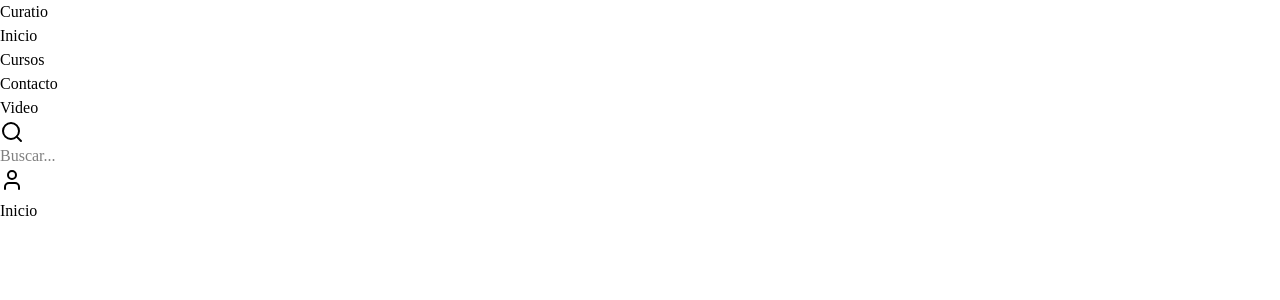
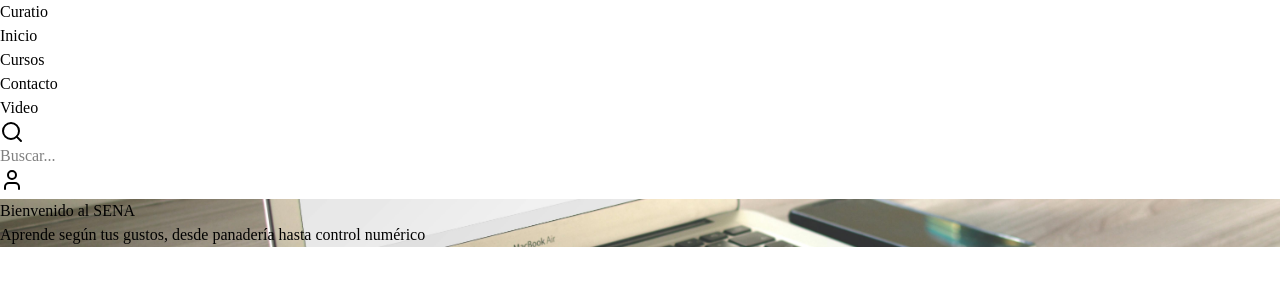
Before and after one commit to m3ch4/curatio-jhonier-actividades-clase-tareas, a React (Vite) app in the folder frontend/curatio/: page / in a window 1280 px wide. Shown: the top 300 px of the page. Built offline with nearby package versions, Linux system fonts and the light colour scheme.

Commit message:
feat: Creamos componente HomePge, se condicionó que solo en esta pagina se muestre el Hero

```diff
--- a/frontend/curatio/src/app/router/index.jsx
+++ b/frontend/curatio/src/app/router/index.jsx
@@ -1,6 +1,7 @@
 import {createBrowserRouter} from "react-router-dom"
 import MainLayout from "@/shared/layout/MainLayout"
 import ProfilePage from "../../features/users/pages/ProfilePage";
+import HomePage from "../../features/home/pages/HomePage";
 
 const router = createBrowserRouter([
     {
@@ -9,7 +10,7 @@ const router = createBrowserRouter([
             children: [
                 {
                     index: true,
-                    element: <h1 className="p-4">Inicio</h1>
+                    element: <HomePage/>
                 },
                 {
                     path:"cursos",
--- a/frontend/curatio/src/features/home/pages/HomePage.jsx
+++ b/frontend/curatio/src/features/home/pages/HomePage.jsx
@@ -1,2 +1,26 @@
+//import heroBg from "../../../assets/imagen-hero.jpg"
+import heroBg from "../../../assets/images/imagen-hero.jpg";
 
-//página pública
+export default function HomePage(){
+
+    return(
+        <section
+            className="relative min-h-screen w-full flex items-center justify-center text-black"
+            style={{
+                backgroundImage: `url(${heroBg})`,
+                backgroundSize: "cover",
+                backgroundPosition: "center",
+            }}>
+            <div className="absolute inset-0 bg-black/40"></div>
+
+            <div className="relative z-10 text-center text-white">
+                <h1 className="text-h1 font-heading">
+                    Bienvenido al SENA
+                </h1>
+                <p>
+                    Aprende según tus gustos, desde panadería hasta control numérico
+                </p>
+            </div>
+        </section>
+    )
+}
--- a/frontend/curatio/src/shared/layout/MainLayout.jsx
+++ b/frontend/curatio/src/shared/layout/MainLayout.jsx
@@ -1,27 +1,33 @@
 import Navbar from "@/shared/layout/Navbar.jsx";
-import { Outlet } from "react-router-dom";
-import heroBg from "@/assets/images/imagen-hero.jpg"
+import { Outlet, useLocation } from "react-router-dom";
+// import heroBg from "@/assets/images/imagen-hero.jpg"
 
 export default function MainLayout(){
+/*
+*useLocation es un hook de react router que te da acceso al objeto location el cual contiene información de la URL actual:
+*pathname = Ruta actual(/about, etc)
+*/
+        const location = useLocation();
+        const isHome = location.pathname === "/"
 
         return(
-            <div className="relative min-h-screen">
-                <div className="absolute inset-0 -z-10 bg-cover bg-center"
+            /*
+            *Navbar transparente solo en el home
+            * Si la ruta es exatamente / entonces navbar es transparente
+            * Si es cualquier otra ruta es solido
+            */
+            <div className="min-h-screen text-text-label">
+                {/* <div className="absolute inset-0 -z-10 bg-cover bg-center"
 
                     style={{backgroundImage: `url(${heroBg})`}}>
-                </div>
-
-                {/*Filtro*/}
-                <div className="absolute inset-0 -z-10 bg-black/40">
-
-                </div>
+                </div> */}
 
                 {/* Navbar*/}
-                <header className="relativo z-20">
-                    <Navbar variant = "transparent"/>
-                </header>
 
-                <main className="mx-auto max-w7 px-4 py-6">
+                    <Navbar variant = {isHome ? "transparent" : "solid"}/>
+
+                {/*Contenido que se inyecta*/}
+                <main className="mx-auto max-w7">
                     <Outlet />
                 </main>
             </div>
--- a/frontend/curatio/src/shared/layout/Navbar.jsx
+++ b/frontend/curatio/src/shared/layout/Navbar.jsx
@@ -18,9 +18,9 @@ const Navbar = ({variant = "solid"}) => {
 
           {/* Logo de marca */}
           <div className="flex items-center">
-            <a href="/" className="text-xl font-bold">
+            <Link to="/" className="text-xl font-bold">
               Curatio
-            </a>
+            </Link>
           </div>
 
 
```
